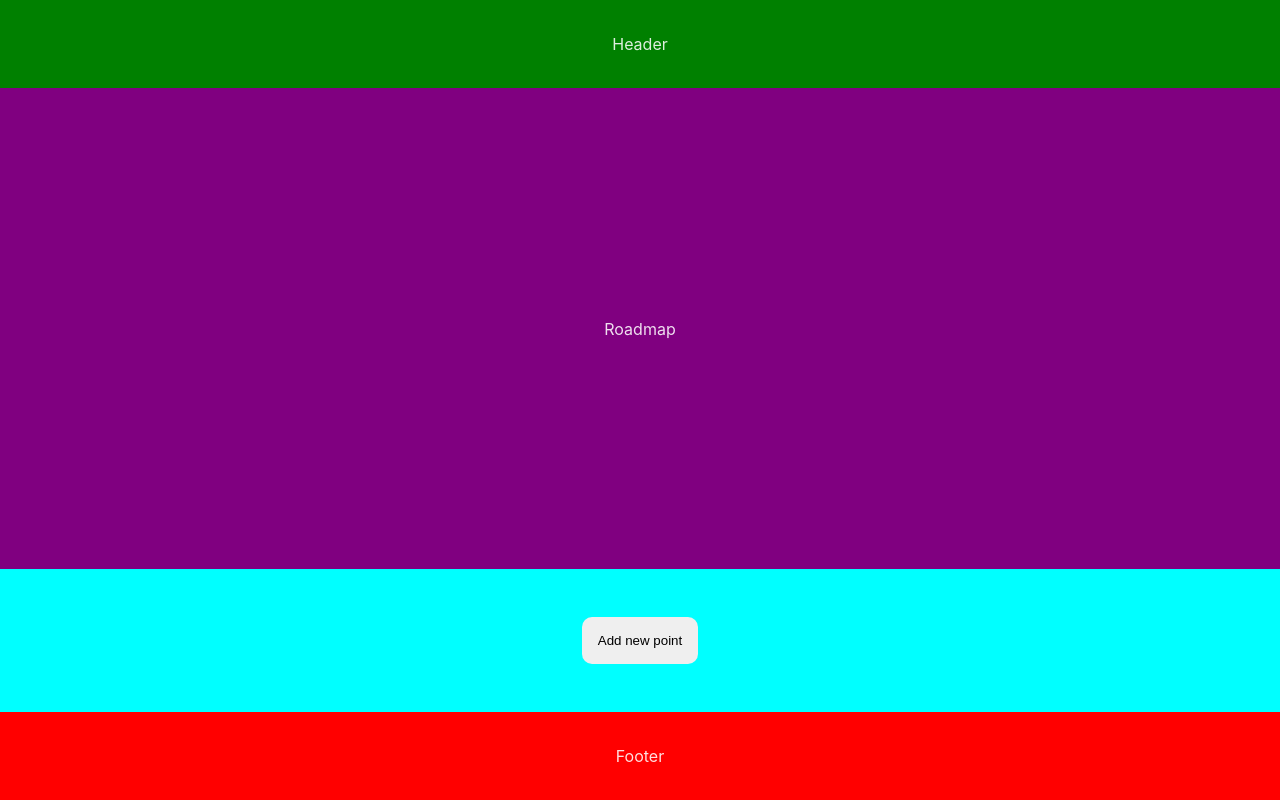
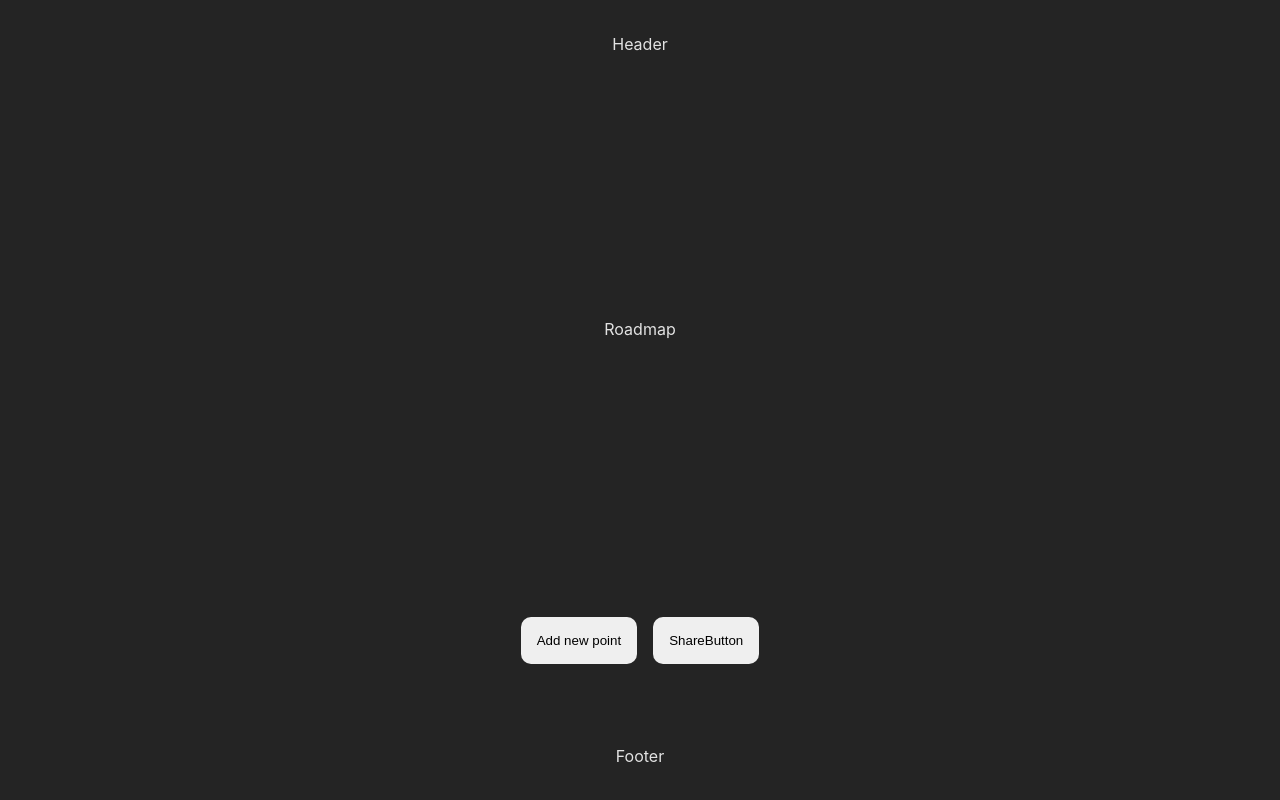
Before and after one commit to pawelrybka/React-Typescript-Game, a React (Vite) app: page / in a window 1280 px wide. Built offline with nearby package versions, Linux system fonts and the light colour scheme.

Commit message:
ShareButton add

```diff
--- a/src/App.tsx
+++ b/src/App.tsx
@@ -4,6 +4,7 @@ import Footer from './components/Footer/Footer'
 import Roadmap from './components/Roadmap/Roadmap'
 import MainLayout from './components/MainLayout/MainLayout'
 import ButtonSection from './components/ButtonSection/ButtonSection'
+import ShareButton from './components/ShareButton/ShareButton'
 
 function App() {
 
--- a/src/components/ButtonSection/ButtonSection.module.css
+++ b/src/components/ButtonSection/ButtonSection.module.css
@@ -1,6 +1,6 @@
 .buttonSection{
     padding: 3rem;
-    background-color: aqua;
     display: flex;
     justify-content: center;
+    gap: 1rem;
 }
--- a/src/components/ButtonSection/ButtonSection.tsx
+++ b/src/components/ButtonSection/ButtonSection.tsx
@@ -1,11 +1,12 @@
 import styles from './ButtonSection.module.css'
 import AddPointButton from '../AddPointButton/AddPointButton'
-
+import ShareButton from '../ShareButton/ShareButton'
 
 const ButtonSection = () => {
   return (
     <div className={styles.buttonSection}>
         <AddPointButton/>
+        <ShareButton/>
     </div>
   )
 }
--- a/src/components/Footer/Footer.module.css
+++ b/src/components/Footer/Footer.module.css
@@ -1,5 +1,4 @@
 .footer{
     padding: 2rem;
-    background-color: red;
     text-align: center;
 }
--- a/src/components/Header/Header.module.css
+++ b/src/components/Header/Header.module.css
@@ -1,5 +1,4 @@
 .header{
     padding: 2rem;
-    background-color: green;
     text-align: center;
 }
--- a/src/components/Roadmap/Roadmap.module.css
+++ b/src/components/Roadmap/Roadmap.module.css
@@ -1,7 +1,6 @@
 .roadmap{
-    background-color: purple;
     flex: 1;
-    display: flex;
-    justify-content: center;
+    text-align: center;
+    display: grid;
     align-items: center;
 }
--- /dev/null
+++ b/src/components/ShareButton/ShareButton.module.css
@@ -0,0 +1,6 @@
+.shareButton{
+    padding: 1rem;
+    border: none;
+    border-radius: 10px;
+    cursor: pointer;
+}
--- /dev/null
+++ b/src/components/ShareButton/ShareButton.tsx
@@ -0,0 +1,11 @@
+import styles from './ShareButton.module.css'
+
+const ShareButton = () => {
+  return (
+    <button className={styles.shareButton}>
+        ShareButton
+    </button>
+  )
+}
+
+export default ShareButton
```
